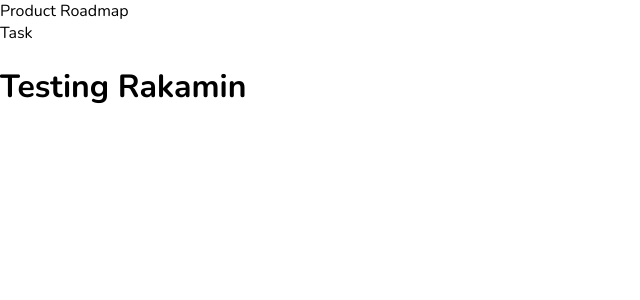
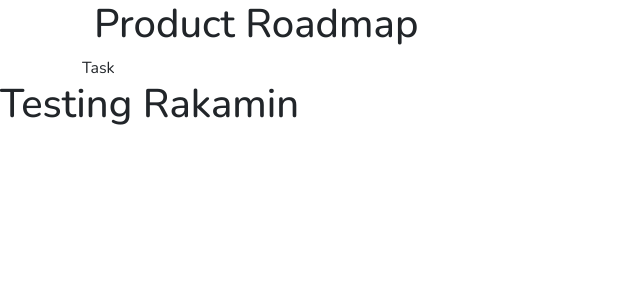
Before and after one commit to NaufalRafi-hub/rakamin-mini-project, a React (Create React App) app: page / in a window 1280 px wide. Shown: the top 300 px of the page, without its empty margins (0-640 px from the left). Built offline with nearby package versions, Linux system fonts and the light colour scheme.

Commit message:
add bootstrap css

```diff
--- a/public/index.html
+++ b/public/index.html
@@ -9,6 +9,12 @@
       name="description"
       content="Web site created using create-react-app"
     />
+    <link
+  rel="stylesheet"
+  href="https://cdn.jsdelivr.net/npm/bootstrap@5.2.3/dist/css/bootstrap.min.css"
+  integrity="sha384-rbsA2VBKQhggwzxH7pPCaAqO46MgnOM80zW1RWuH61DGLwZJEdK2Kadq2F9CUG65"
+  crossorigin="anonymous"
+/>
     <link rel="apple-touch-icon" href="%PUBLIC_URL%/logo192.png" />
     <!--
       manifest.json provides metadata used when your web app is installed on a
--- a/src/App.css
+++ b/src/App.css
@@ -2,3 +2,13 @@
 * {
   font-family: 'Nunito', sans-serif;
 }
+.mt-24 {
+  margin-top: 24px;
+
+}
+.mr-24 {
+  margin-right: 24px;
+}
+.ml-20 {
+  margin-left: 20px;
+}
--- a/src/App.js
+++ b/src/App.js
@@ -7,8 +7,8 @@ import Task from './components/Task';
 function App() {
   return (
     <div className="App">
+      <Container>
       <Nav />
-      <Container>
        <div className="row">
         <div className="col-md">
           <Task />
--- a/src/components/nav/index.js
+++ b/src/components/nav/index.js
@@ -1,8 +1,15 @@
 import React from 'react'
+import { Container } from 'react-bootstrap'
 
 const Nav = () => {
   return (
-    <div>Product Roadmap</div>
+      <Container>
+        <div className='wrap-nav'>
+          <div>
+            <h1>Product Roadmap</h1>
+          </div>
+        </div>
+      </Container>
   )
 }
 
```
Also changed, not shown: 1 other file (tests, documents, lock files or other folders).
